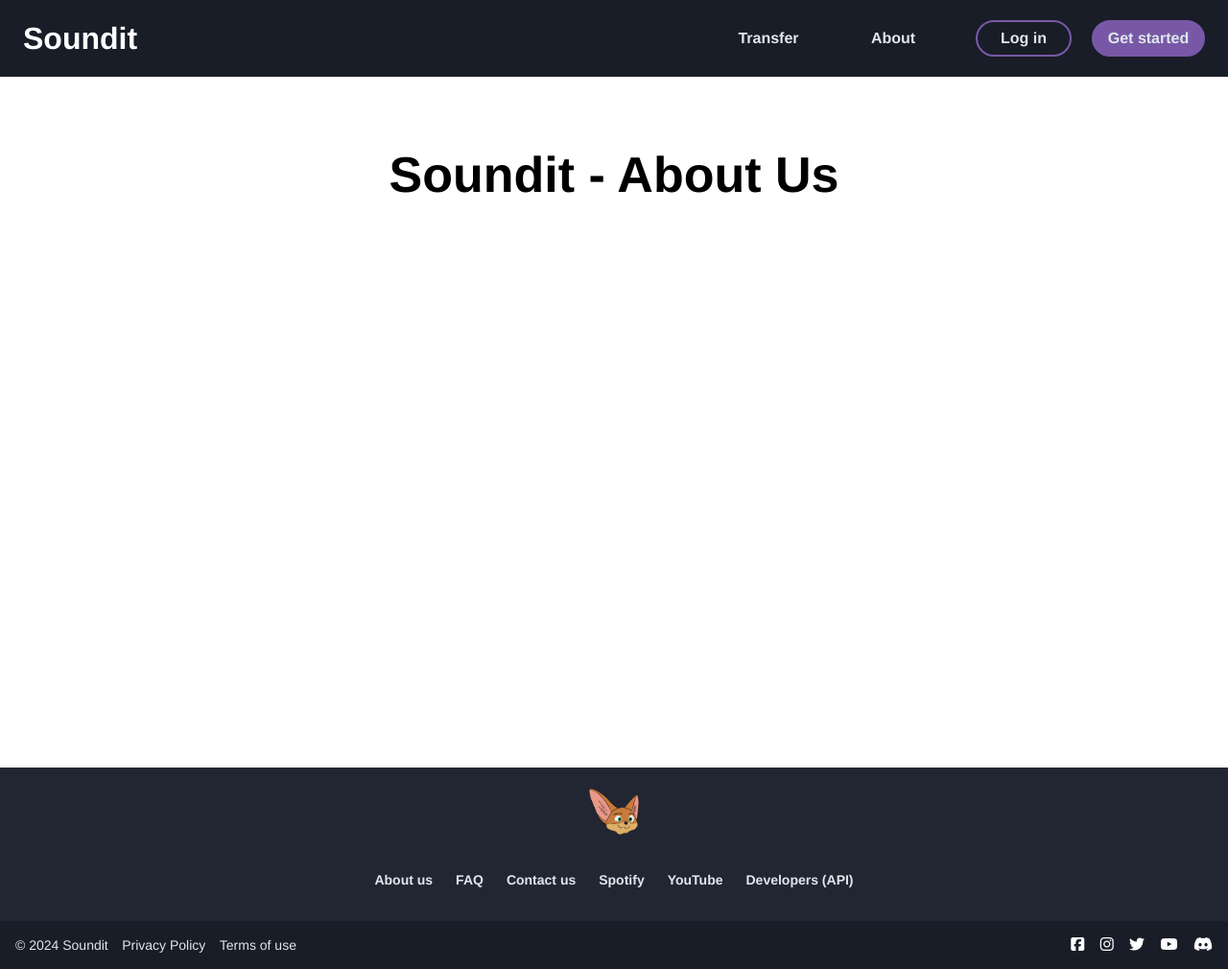
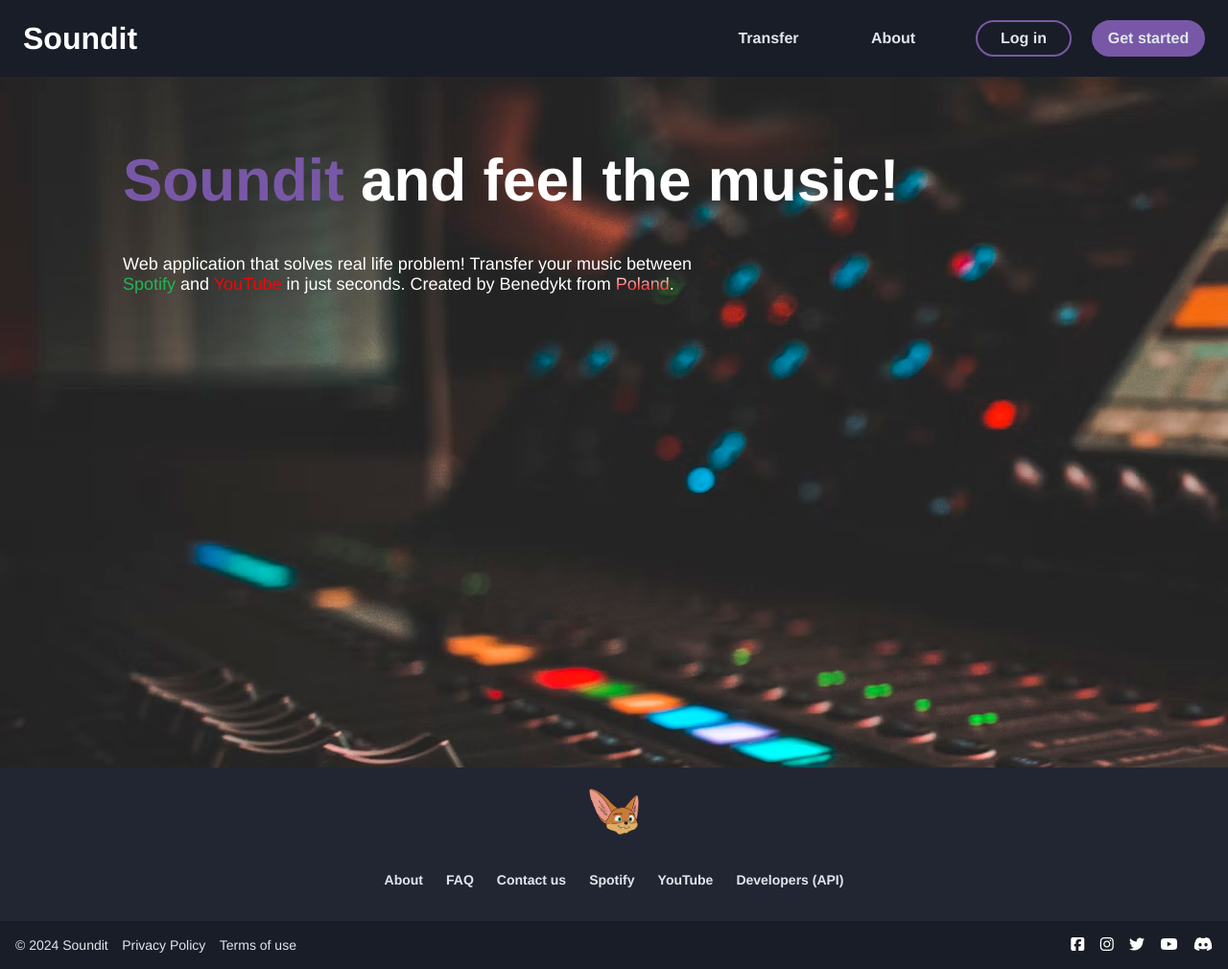
Before and after one commit to BenedyktKajzerek/soundit, a Django app: page /about in a window 1280 px wide. Shown: the whole page at 96% size. Run offline with Django 5.2, Linux system fonts and the light colour scheme.

Commit message:
about page

```diff
--- a/client_secret-sample.json
+++ b/client_secret-sample.json
@@ -1,11 +1,11 @@
 {
     "web": {
-        "client_id":"YOUR_CLIENT_ID",
-        "project_id":"YOUR_PROJECT_ID",
+        "client_id":"YOUR_CLIENT_ID_FOR_YOUTUBE",
+        "project_id":"YOUR_PROJECT_ID_FOR_YOUTUBE",
         "auth_uri":"https://accounts.google.com/o/oauth2/auth",
         "token_uri":"https://oauth2.googleapis.com/token",
         "auth_provider_x509_cert_url":"https://www.googleapis.com/oauth2/v1/certs",
-        "client_secret":"YOUR_CLIENT_SECRET",
+        "client_secret":"YOUR_CLIENT_SECRET_FOR_YOUTUBE",
         "redirect_uris":["YOUR_REDIRECT_URIs"]
     }
 }
--- a/soundit/static/soundit/css/about.css
+++ b/soundit/static/soundit/css/about.css
@@ -1,7 +1,38 @@
 main {
+    position: relative;
+    width: 100%;
+    height: 100vh;
     padding-top: 152px;
-    text-align: center;
-    height: 100vh;
     font-size: 52px;
     font-weight: 700;
+    background: url("/static/soundit/media/background-about.png");
+    color: var(--white);
 }
+
+main div {
+    height: 200px;
+    width: 80%;
+    margin: 0 auto;
+}
+
+h1 {
+    font-size: 62px;
+}
+
+h1 span {
+    color: var(--primary);
+}
+
+p {
+    font-size: 18px;
+    margin-top: 42px;
+    font-weight: 500;
+    max-width: 600px;
+}
+
+#poland {
+    background: linear-gradient(white, red);
+    background-clip: text;
+    -webkit-background-clip: text;
+    -webkit-text-fill-color: transparent;
+}
--- a/soundit/templates/soundit/about.html
+++ b/soundit/templates/soundit/about.html
@@ -7,7 +7,16 @@
 {% endblock %}
 
 {% block body %}
-    <main>Soundit - About Us</main>
+    <main>
+        <div>
+            <h1>
+                <span>Soundit</span> and feel the music!
+            </h1>
+            <p>
+                Web application that solves real life problem! Transfer your music between <span style="color: var(--spotify);">Spotify</span> and <span style="color: var(--youtube);">YouTube</span> in just seconds. Created by Benedykt from <span id="poland">Poland</span>.
+            </p>
+        </div>
+    </main>
 {% endblock %}
 
 {% block javascript %}
--- a/soundit/templates/soundit/layout.html
+++ b/soundit/templates/soundit/layout.html
@@ -36,10 +36,10 @@
         <nav class="nav">
             <ul>
                 <li style="--i:0;">
-                    <a href="">Transfer</a>
+                    <a href="{% url 'profile' %}">Transfer</a>
                 </li>
                 <li style="--i:1;">
-                    <a href="">About</a>
+                    <a href="{% url 'about' %}">About</a>
                 </li>
                 <li style="--i:2;">
                     <a href="{% url 'login' %}" class="btn-login">Log in</a>
@@ -68,7 +68,7 @@
             <div class="footer-links">
                 <ul>
                     <li>
-                        <a href="{% url 'about' %}">About us</a>
+                        <a href="{% url 'about' %}">About</a>
                     </li>
                     <li>
                         <a href="{% url 'faq' %}">FAQ</a>
```
Also changed, not shown: soundit/static/soundit/media/background-about.png (added).
